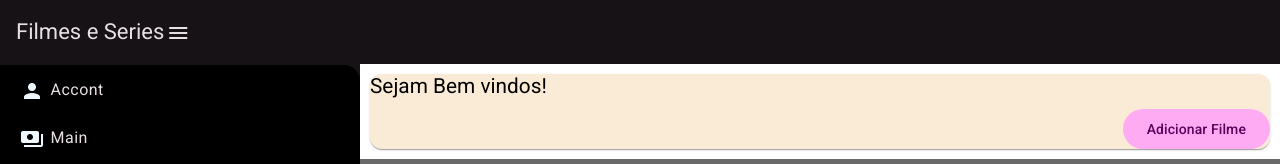
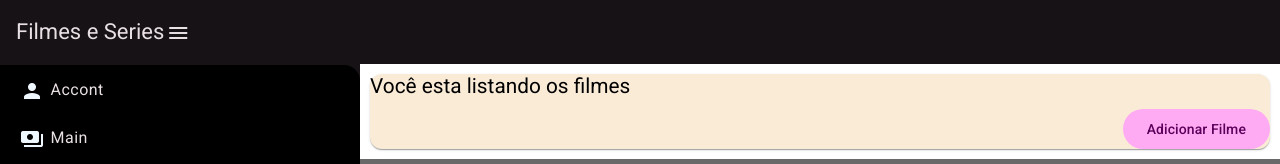
Before and after one commit to wyllamcoelhoads/vincit-angular-crud, an Angular app in the folder Angular/frontend/: page /movies in a window 1280 px wide. Shown: the top 164 px of the page. Built offline with nearby package versions, Linux system fonts and the light colour scheme.

Commit message:
Adicionado metodo para o evento de click no movies.c.html

```diff
--- a/Angular/frontend/src/app/app.component.ts
+++ b/Angular/frontend/src/app/app.component.ts
@@ -8,11 +8,13 @@ import { MatToolbarModule } from '@angular/material/toolbar';
 import { CommonModule } from '@angular/common';
 import { MatIconModule } from '@angular/material/icon';
 import {MatCardModule} from '@angular/material/card';
+import {MatDividerModule} from '@angular/material/divider';
+import {MatButtonModule} from '@angular/material/button';
 
 @Component({
   selector: 'app-root',
   standalone: true,
-  imports: [MatIconModule, MatCardModule, RouterOutlet, HeaderComponent, HomeComponent, NavigationComponent, FooterComponent, MatToolbarModule, CommonModule],  // Adicione o HeaderComponent aqui
+  imports: [MatIconModule, MatCardModule, MatDividerModule,MatButtonModule, RouterOutlet, HeaderComponent, HomeComponent, NavigationComponent, FooterComponent, MatToolbarModule, CommonModule],  // Adicione o HeaderComponent aqui
   templateUrl: 'app.component.html'
 })
 export class AppComponent {
--- a/Angular/frontend/src/app/app.routes.ts
+++ b/Angular/frontend/src/app/app.routes.ts
@@ -1,4 +1,4 @@
-import { Routes } from '@angular/router';
+import { RouterModule, Routes } from '@angular/router';
 import { HomeComponent } from './views/home/home.component'; // Importando o componente standalone
 import { MoviesComponent } from './views/movies/movies.component';
 import { FinanceComponent } from './views/finance/finance.component';
--- a/Angular/frontend/src/app/views/movies/movies.component.html
+++ b/Angular/frontend/src/app/views/movies/movies.component.html
@@ -1,9 +1,9 @@
 <mat-card class="card-home">
     <mat-card-title class="card-title">
-        Sejam Bem vindos!
+        Você esta listando os filmes
     </mat-card-title>
     <div class="btn-add-movies">
-        <button mat-flat-button color="primary">Adicionar Filme</button>
+        <button mat-flat-button color="primary" (click)="navigateToMovieCreate()">Adicionar Filme</button>
 
     </div>
 </mat-card>
--- a/Angular/frontend/src/app/views/movies/movies.component.ts
+++ b/Angular/frontend/src/app/views/movies/movies.component.ts
@@ -21,6 +21,6 @@ export class MoviesComponent implements OnInit {
   }
 
   navigateToMovieCreate(){
-    this.router.navigate(['movies/create']);
+    this.router.navigate(['/movies/create']);
   }
 }
```
